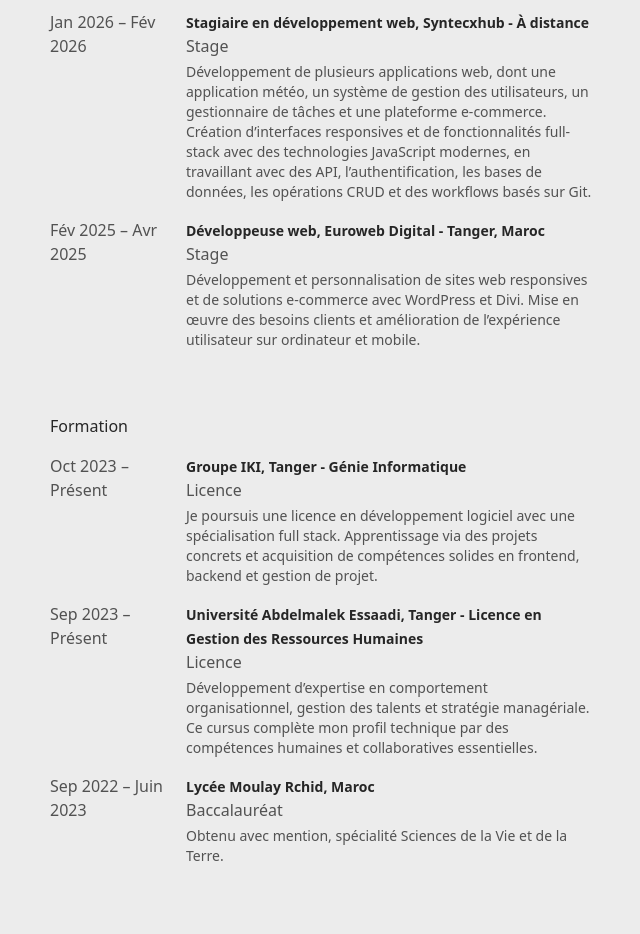
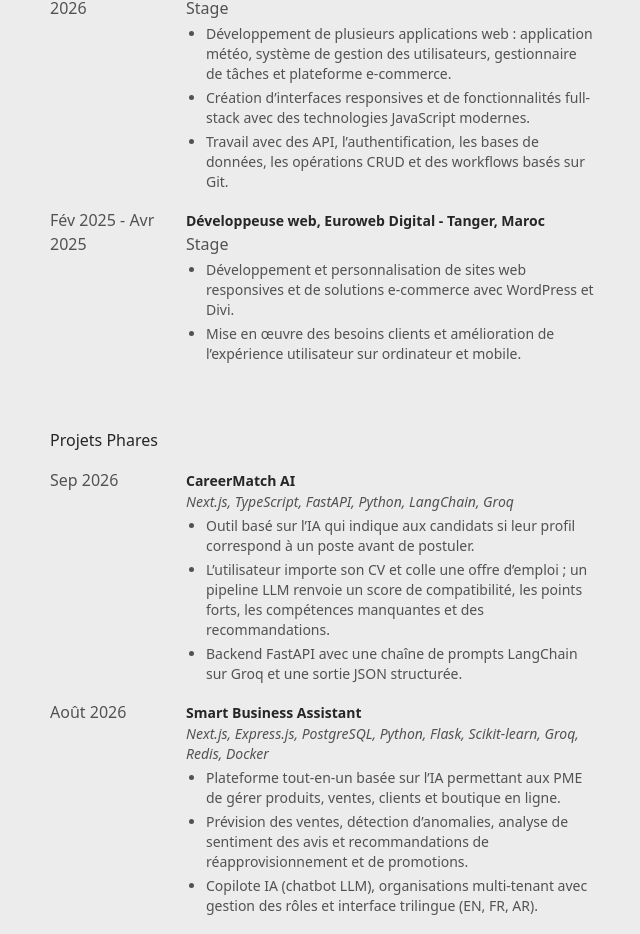
Before and after one commit to fitto-0/cv, a Next.js app: page /fr in a window 1280 px wide. Shown: the part 911-1845 px from the top of the page, without its empty margins (318-958 px from the left). Built offline with nearby package versions, Linux system fonts and the light colour scheme.

Commit message:
update CV content, add projects section, and modify work experience descriptions

```diff
--- a/messages/en.json
+++ b/messages/en.json
@@ -7,28 +7,78 @@
   },
   "about": {
     "title": "About",
-    "content": "I'm Fatima Zahra , a full-stack development student from Morocco with a love for clean design, smooth interactions, and beautiful digital experiences. I build responsive websites, intuitive interfaces, and polished web applications using modern frontend and backend technologies. I enjoy creating elegant UIs, bringing ideas to life, and turning concepts into functional, user-friendly products. I am constantly learning, improving my skills, and exploring new tools in web development and AI. Soft aesthetics, attention to detail, and thoughtful user experience define my work."
+    "content": "I'm Fatima Zahra, a full-stack developer from Morocco specializing in web development and artificial intelligence. I build modern, responsive web applications from frontend to backend and integrate AI and machine learning features. Passionate about clean design and user experience, I love turning ideas into functional, elegant products."
   },
   "experience": {
     "title": "Professional Experience",
     "items": [
       {
-        "period": "May 2026 – Jul 2026",
+        "period": "May 2026 - Jul 2026",
         "position": "Software Development Intern, Tanger Med Port Authority (TMPA) - Tangier, Morocco",
         "type": "Internship",
-        "description": "Developed a reusable real-time support chat module for integration into TMPA applications. Built role-based client, agent, and admin workflows with JWT authentication and conversation management. Implemented real-time messaging using Socket.IO and developed REST APIs with Node.js and Express.js, working with React, MongoDB, Mongoose, Docker, and Docker Compose."
+        "description": [
+          "Developed a reusable real-time support chat module for integration into TMPA applications.",
+          "Built role-based client, agent, and admin workflows with JWT authentication and conversation management.",
+          "Implemented real-time messaging using Socket.IO and developed REST APIs with Node.js and Express.js.",
+          "Worked with React, MongoDB, Mongoose, Docker, and Docker Compose."
+        ]
       },
       {
-        "period": "Jan 2026 – Feb 2026",
+        "period": "Jan 2026 - Feb 2026",
         "position": "Web Development Intern, Syntecxhub - Remote",
         "type": "Internship",
-        "description": "Developed multiple web applications, including a weather application, user management system, task manager, and e-commerce platform. Built responsive interfaces and full-stack features using modern JavaScript technologies, working with APIs, authentication, databases, CRUD operations, and Git-based workflows."
+        "description": [
+          "Developed multiple web applications, including a weather application, user management system, task manager, and e-commerce platform.",
+          "Built responsive interfaces and full-stack features using modern JavaScript technologies.",
+          "Worked with APIs, authentication, databases, CRUD operations, and Git-based workflows."
+        ]
       },
       {
-        "period": "Feb 2025 – Apr 2025",
+        "period": "Feb 2025 - Apr 2025",
         "position": "Web Developer, Euroweb Digital - Tangier, Morocco",
         "type": "Internship",
-        "description": "Developed and customized responsive websites and e-commerce solutions using WordPress and Divi. Implemented client requirements and improved user experience across desktop and mobile devices."
+        "description": [
+          "Developed and customized responsive websites and e-commerce solutions using WordPress and Divi.",
+          "Implemented client requirements and improved user experience across desktop and mobile devices."
+        ]
+      }
+    ]
+  },
+  "projects": {
+    "title": "Featured Projects",
+    "items": [
+      {
+        "period": "Sep 2026",
+        "name": "CareerMatch AI",
+        "tech": "Next.js, TypeScript, FastAPI, Python, LangChain, Groq",
+        "link": "https://careermatch-ai-zeta.vercel.app/",
+        "description": [
+          "AI tool that tells candidates whether their profile fits a role before they apply.",
+          "Users upload a CV and paste a job description; an LLM pipeline returns a compatibility score, strengths, missing skills, and recommendations.",
+          "FastAPI backend with a LangChain prompt chain on Groq and structured JSON output."
+        ]
+      },
+      {
+        "period": "Aug 2026",
+        "name": "Smart Business Assistant",
+        "tech": "Next.js, Express.js, PostgreSQL, Python, Flask, Scikit-learn, Groq, Redis, Docker",
+        "link": null,
+        "description": [
+          "AI-powered all-in-one platform for small and medium businesses to manage products, sales, customers, and an online storefront.",
+          "Sales forecasting, anomaly detection, review sentiment analysis, and restock and promotion recommendations.",
+          "LLM copilot chatbot, multi-tenant organizations with role-based access, and a trilingual interface (EN, FR, AR)."
+        ]
+      },
+      {
+        "period": "Jun 2026",
+        "name": "Smart RAG",
+        "tech": "React, Node.js, Express.js, MongoDB, Groq, JWT",
+        "link": "https://github.com/fitto-0/minirag",
+        "description": [
+          "Full-stack Retrieval-Augmented Generation app that lets users chat with their own PDF documents.",
+          "PDF parsing, chunking, embeddings, and semantic search, with answers grounded in the most relevant passages.",
+          "LLM security judge that blocks prompt-injection, jailbreak, and off-topic requests, plus conversation memory."
+        ]
       }
     ]
   },
@@ -36,19 +86,19 @@
     "title": "Education",
     "items": [
       {
-        "period": "Oct 2023 – Present",
+        "period": "Oct 2023 - Oct 2026",
         "institution": "Groupe IKI, Tangier - Information Engineering",
-        "type": "Undergraduate Program",
-        "description": "Pursuing a degree in Software Development with an emphasis on full stack technologies. Learning through real-world projects and gaining strong skills in frontend, backend, and project management."
+        "type": "Bachelor",
+        "description": "Professional bachelor's degree in Software Development with an emphasis on full stack technologies. Learning through real-world projects and gaining strong skills in frontend, backend, and databases, as well as AI and data: machine learning, data analysis (Python, Pandas, Scikit-learn), LLMs, and RAG."
       },
       {
-        "period": "Sep 2023 – Present",
+        "period": "Sep 2023 - Present",
         "institution": "Abdelmalek Essaadi University, Tangier - B.A. in Human Resources Management",
         "type": "Bachelor's Degree",
         "description": "Building expertise in organizational behavior, talent management, and leadership strategy. This program enriches my technical background with essential human-centric and collaboration skills."
       },
       {
-        "period": "Sep 2022 – Jun 2023",
+        "period": "Sep 2022 - Jun 2023",
         "institution": "Moulay Rchid High School, Morocco",
         "type": "High School Diploma",
         "description": "Earned with honors, specializing in Life and Earth Sciences."
--- a/messages/fr.json
+++ b/messages/fr.json
@@ -7,28 +7,78 @@
   },
   "about": {
     "title": "À propos",
-    "content": "Je suis Fatima Zahra , étudiante en développement full-stack au Maroc, passionnée par le design épuré, les interactions fluides et les expériences digitales esthétiques. Je crée des sites web responsives, des interfaces intuitives et des applications web soignées grâce aux technologies modernes front-end et back-end. J’aime concevoir des interfaces élégantes, donner vie aux idées et transformer les concepts en produits fonctionnels et agréables à utiliser. J’apprends en continu, je développe mes compétences et j’explore de nouveaux outils dans le développement web et l’IA. Une esthétique douce, une grande attention aux détails et une expérience utilisateur réfléchie caractérisent mon travail."
+    "content": "Je suis Fatima Zahra, développeuse full-stack basée au Maroc, spécialisée en développement web et en intelligence artificielle. Je conçois des applications web modernes et responsives, du front-end au back-end, et j’intègre des fonctionnalités basées sur l’IA et le machine learning. Passionnée par le design épuré et l’expérience utilisateur, j’aime transformer les idées en produits fonctionnels et élégants."
   },
   "experience": {
     "title": "Expérience Professionnelle",
     "items": [
       {
-        "period": "Mai 2026 – Juil 2026",
+        "period": "Mai 2026 - Juil 2026",
         "position": "Stagiaire en développement logiciel, Tanger Med Port Authority (TMPA) - Tanger, Maroc",
         "type": "Stage",
-        "description": "Développement d’un module de chat de support en temps réel, réutilisable et destiné à être intégré aux applications de TMPA. Mise en place de parcours basés sur les rôles (client, agent et administrateur) avec authentification JWT et gestion des conversations. Implémentation de la messagerie en temps réel avec Socket.IO et développement d’API REST avec Node.js et Express.js, en utilisant React, MongoDB, Mongoose, Docker et Docker Compose."
+        "description": [
+          "Développement d’un module de chat de support en temps réel, réutilisable et intégrable aux applications de TMPA.",
+          "Mise en place de parcours basés sur les rôles (client, agent et administrateur) avec authentification JWT et gestion des conversations.",
+          "Implémentation de la messagerie en temps réel avec Socket.IO et développement d’API REST avec Node.js et Express.js.",
+          "Utilisation de React, MongoDB, Mongoose, Docker et Docker Compose."
+        ]
       },
       {
-        "period": "Jan 2026 – Fév 2026",
+        "period": "Jan 2026 - Fév 2026",
         "position": "Stagiaire en développement web, Syntecxhub - À distance",
         "type": "Stage",
-        "description": "Développement de plusieurs applications web, dont une application météo, un système de gestion des utilisateurs, un gestionnaire de tâches et une plateforme e-commerce. Création d’interfaces responsives et de fonctionnalités full-stack avec des technologies JavaScript modernes, en travaillant avec des API, l’authentification, les bases de données, les opérations CRUD et des workflows basés sur Git."
+        "description": [
+          "Développement de plusieurs applications web : application météo, système de gestion des utilisateurs, gestionnaire de tâches et plateforme e-commerce.",
+          "Création d’interfaces responsives et de fonctionnalités full-stack avec des technologies JavaScript modernes.",
+          "Travail avec des API, l’authentification, les bases de données, les opérations CRUD et des workflows basés sur Git."
+        ]
       },
       {
-        "period": "Fév 2025 – Avr 2025",
+        "period": "Fév 2025 - Avr 2025",
         "position": "Développeuse web, Euroweb Digital - Tanger, Maroc",
         "type": "Stage",
-        "description": "Développement et personnalisation de sites web responsives et de solutions e-commerce avec WordPress et Divi. Mise en œuvre des besoins clients et amélioration de l’expérience utilisateur sur ordinateur et mobile."
+        "description": [
+          "Développement et personnalisation de sites web responsives et de solutions e-commerce avec WordPress et Divi.",
+          "Mise en œuvre des besoins clients et amélioration de l’expérience utilisateur sur ordinateur et mobile."
+        ]
+      }
+    ]
+  },
+  "projects": {
+    "title": "Projets Phares",
+    "items": [
+      {
+        "period": "Sep 2026",
+        "name": "CareerMatch AI",
+        "tech": "Next.js, TypeScript, FastAPI, Python, LangChain, Groq",
+        "link": "https://careermatch-ai-zeta.vercel.app/",
+        "description": [
+          "Outil basé sur l’IA qui indique aux candidats si leur profil correspond à un poste avant de postuler.",
+          "L’utilisateur importe son CV et colle une offre d’emploi ; un pipeline LLM renvoie un score de compatibilité, les points forts, les compétences manquantes et des recommandations.",
+          "Backend FastAPI avec une chaîne de prompts LangChain sur Groq et une sortie JSON structurée."
+        ]
+      },
+      {
+        "period": "Août 2026",
+        "name": "Smart Business Assistant",
+        "tech": "Next.js, Express.js, PostgreSQL, Python, Flask, Scikit-learn, Groq, Redis, Docker",
+        "link": null,
+        "description": [
+          "Plateforme tout-en-un basée sur l’IA permettant aux PME de gérer produits, ventes, clients et boutique en ligne.",
+          "Prévision des ventes, détection d’anomalies, analyse de sentiment des avis et recommandations de réapprovisionnement et de promotions.",
+          "Copilote IA (chatbot LLM), organisations multi-tenant avec gestion des rôles et interface trilingue (EN, FR, AR)."
+        ]
+      },
+      {
+        "period": "Juin 2026",
+        "name": "Smart RAG",
+        "tech": "React, Node.js, Express.js, MongoDB, Groq, JWT",
+        "link": "https://github.com/fitto-0/minirag",
+        "description": [
+          "Application full-stack de RAG (Retrieval-Augmented Generation) permettant de discuter avec ses propres documents PDF.",
+          "Extraction, découpage (chunking), embeddings et recherche sémantique, avec des réponses fondées sur les passages les plus pertinents.",
+          "Juge de sécurité LLM bloquant les injections de prompt, jailbreaks et requêtes hors sujet, avec mémoire de conversation."
+        ]
       }
     ]
   },
@@ -36,19 +86,19 @@
     "title": "Formation",
     "items": [
       {
-        "period": "Oct 2023 – Présent",
-        "institution": "Groupe IKI, Tanger - Génie Informatique",
-        "type": "Licence",
-        "description": "Je poursuis une licence en développement logiciel avec une spécialisation full stack. Apprentissage via des projets concrets et acquisition de compétences solides en frontend, backend et gestion de projet."
+        "period": "Oct 2023 - Oct 2026",
+        "institution": "Groupe IKI, Tanger - Génie Informatique et Développement des Logiciels",
+        "type": "Licence Professionnelle",
+        "description": "Licence professionnelle en développement logiciel avec une spécialisation full stack. Apprentissage via des projets concrets et acquisition de compétences solides en frontend, backend et bases de données, ainsi qu’en intelligence artificielle et data : machine learning, analyse de données (Python, Pandas, Scikit-learn), LLM et RAG."
       },
       {
-        "period": "Sep 2023 – Présent",
+        "period": "Sep 2023 - Présent",
         "institution": "Université Abdelmalek Essaadi, Tanger - Licence en Gestion des Ressources Humaines",
         "type": "Licence",
         "description": "Développement d’expertise en comportement organisationnel, gestion des talents et stratégie managériale. Ce cursus complète mon profil technique par des compétences humaines et collaboratives essentielles."
       },
       {
-        "period": "Sep 2022 – Juin 2023",
+        "period": "Sep 2022 - Juin 2023",
         "institution": "Lycée Moulay Rchid, Maroc",
         "type": "Baccalauréat",
         "description": "Obtenu avec mention, spécialité Sciences de la Vie et de la Terre."
--- a/next.config.ts
+++ b/next.config.ts
@@ -3,6 +3,9 @@
 
 const nextConfig: NextConfig = {
   /* config options here */
+  turbopack: {
+    root: __dirname,
+  },
   images: {
     qualities: [75, 100],
   },
--- a/package.json
+++ b/package.json
@@ -3,7 +3,7 @@
   "version": "0.1.0",
   "private": true,
   "scripts": {
-    "dev": "next dev --turbopack",
+    "dev": "next dev --webpack",
     "build": "next build",
     "start": "next start",
     "lint": "next lint"
--- a/src/app/[locale]/page.tsx
+++ b/src/app/[locale]/page.tsx
@@ -2,6 +2,7 @@
 import Contact from "@/components/sections/Contact";
 import Education from "@/components/sections/Education";
 import Header from "@/components/sections/Header";
+import Projects from "@/components/sections/Projects";
 import Work from "@/components/sections/Work";
 
 export default function HomePage() {
@@ -11,6 +12,7 @@
       <Header/>
       <About/>
       <Work/>
+      <Projects/>
       <Education/>
       <Contact/>
     </div>
--- a/src/components/MyImage.tsx
+++ b/src/components/MyImage.tsx
@@ -30,7 +30,7 @@
 
       {isOpen && (
         <div
-          className="fixed inset-0 z-[100] flex items-center justify-center bg-black/60 backdrop-blur-sm animate-in fade-in duration-300"
+          className="fixed inset-0 z-100 flex items-center justify-center bg-black/60 backdrop-blur-sm animate-in fade-in duration-300"
           onClick={() => setIsOpen(false)}
         >
           <div
--- a/src/components/sections/Header.tsx
+++ b/src/components/sections/Header.tsx
@@ -32,7 +32,7 @@
             <p className="text-[10px] md:text-sm font-medium text-neutral-600 dark:text-neutral-400 -rotate-12 mb-2 italic text-center">
               Try to click !
             </p>
-            <div className="relative h-12 md:h-16 w-full rotate-[15deg]">
+            <div className="relative h-12 md:h-16 w-full rotate-15">
               <Image
                 src="/images/fleche.png"
                 alt="arrow"
@@ -52,7 +52,7 @@
           <Link
             href={"https://fitto.site/"}
             target="blank"
-            className="bg-neutral-300 px-2 py-[2px] hover:opacity-80 text-neutral-600 text-sm rounded-full
+            className="bg-neutral-300 px-2 py-0.5 hover:opacity-80 text-neutral-600 text-sm rounded-full
             dark:bg-neutral-600 dark:text-neutral-400"
           >
             {t("link")}
--- /dev/null
+++ b/src/components/sections/Projects.tsx
@@ -0,0 +1,56 @@
+"use client";
+
+import { useTranslations } from "next-intl";
+import React from "react";
+
+
+interface Data {
+    period: string,
+    name: string,
+    tech: string,
+    link: string | null,
+    description: string[],
+}
+
+const Projects = () => {
+  const {markup, raw} = useTranslations("projects");
+  return (
+    <div className="mb-16 cursor-default">
+      <h1 className="mb-4 font-medium text-neutral-800 dark:text-neutral-200">
+        {markup("title")}
+      </h1>
+      {raw('items').map((item : Data, index : number) =>(
+        <div className="flex flex-row mb-4 gap-4"
+        key={index}>
+        <div className="w-30">
+          <p className="text-neutral-600 text-md dark:text-neutral-400">
+          {item.period}
+          </p>
+        </div>
+        <div className="flex-1">
+          {item.link ? (
+            <a href={item.link} target="_blank" rel="noopener noreferrer"
+            className="font-semibold text-sm text-neutral-800 underline-offset-4 hover:underline cursor-pointer dark:text-neutral-200">
+            {item.name}
+            </a>
+          ) : (
+            <span className="font-semibold text-sm text-neutral-800 dark:text-neutral-200">
+            {item.name}
+            </span>
+          )}
+          <p className="text-neutral-600 mb-1 italic text-sm dark:text-neutral-400">
+          {item.tech}
+            </p>
+          <ul className="list-disc pl-5 space-y-1 text-neutral-600 text-sm dark:text-neutral-400">
+          {item.description.map((point, i) => (
+            <li key={i}>{point}</li>
+          ))}
+          </ul>
+        </div>
+      </div>
+      ))}
+    </div>
+  );
+};
+
+export default Projects;
--- a/src/components/sections/Work.tsx
+++ b/src/components/sections/Work.tsx
@@ -8,7 +8,7 @@
     period: string,
     position: string,
     type: string,
-    description: string,
+    description: string[],
 }
 
 const WorkExp = () => {
@@ -33,9 +33,11 @@
           <p className="text-neutral-600 mb-1 dark:text-neutral-400">
           {item.type}
             </p>
-          <p className="text-neutral-600 text-sm dark:text-neutral-400">
-          {item.description}
-          </p>
+          <ul className="list-disc pl-5 space-y-1 text-neutral-600 text-sm dark:text-neutral-400">
+          {item.description.map((point, i) => (
+            <li key={i}>{point}</li>
+          ))}
+          </ul>
         </div>
       </div>
       ))}
```
